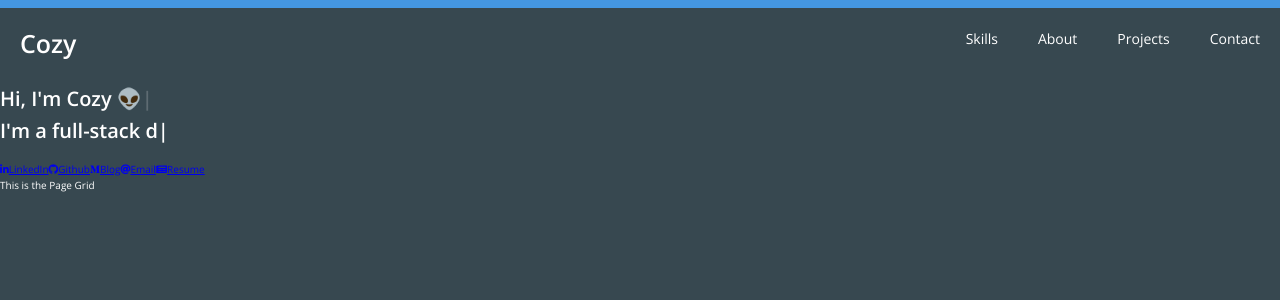
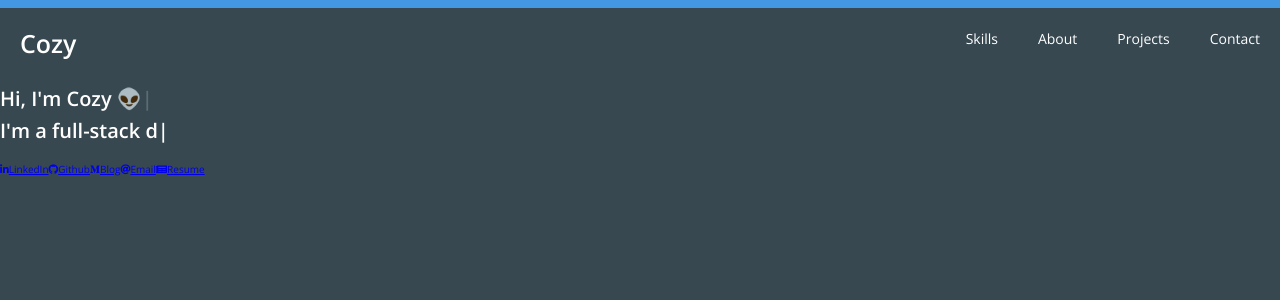
Before and after one commit to ItsCosmas/itscosmas.github.io, a React (Create React App) app: page / in a window 1280 px wide. Shown: the top 300 px of the page. Built offline with nearby package versions, Linux system fonts and the light colour scheme.

Commit message:
Removed Clog

```diff
--- a/src/containers/page/Page.js
+++ b/src/containers/page/Page.js
@@ -6,9 +6,6 @@ class Page extends React.Component {
         return (
             <React.Fragment>
                 <Header />
-                <div>
-                    This is the Page Grid
-                </div>
             </React.Fragment>
         )
     }
```
